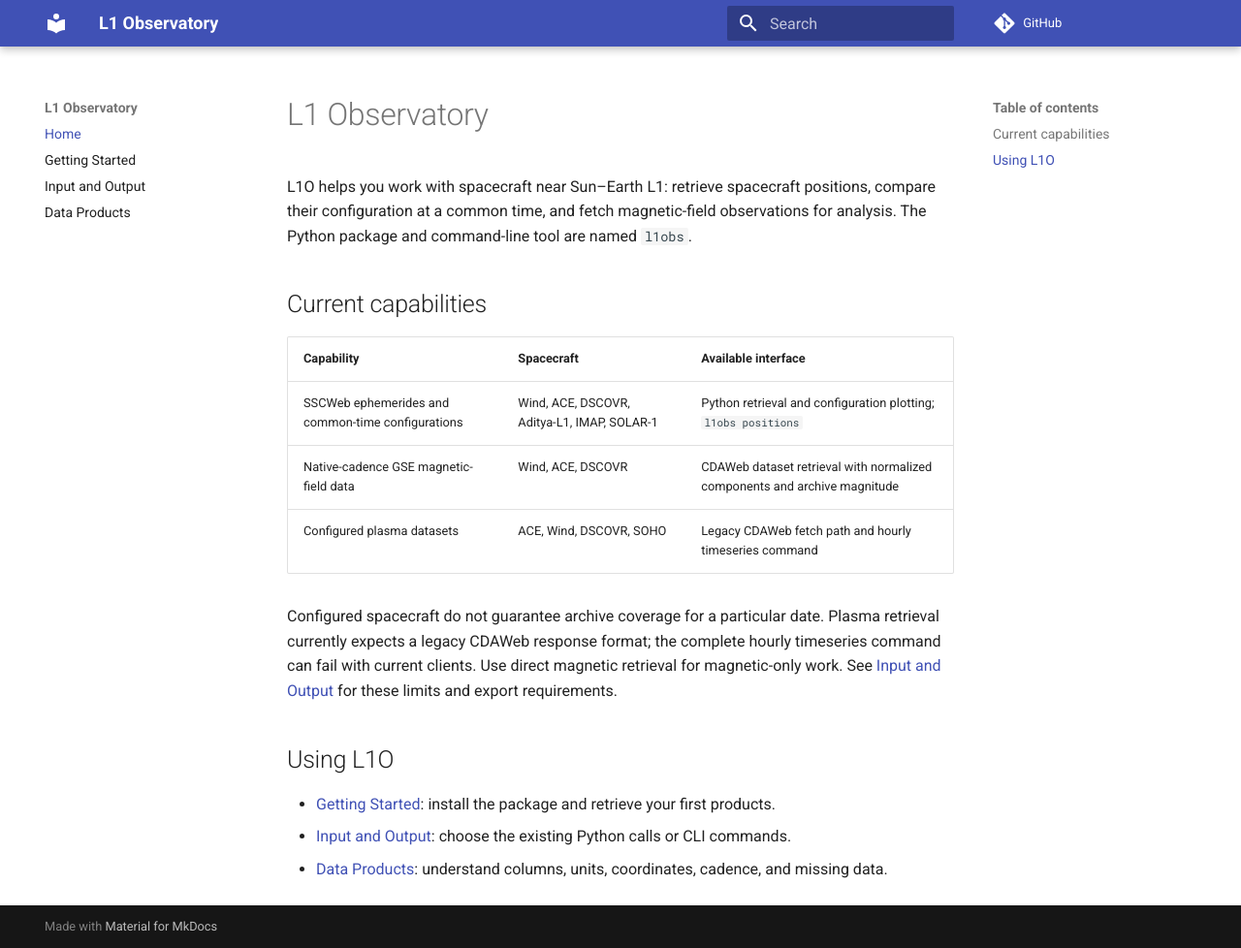
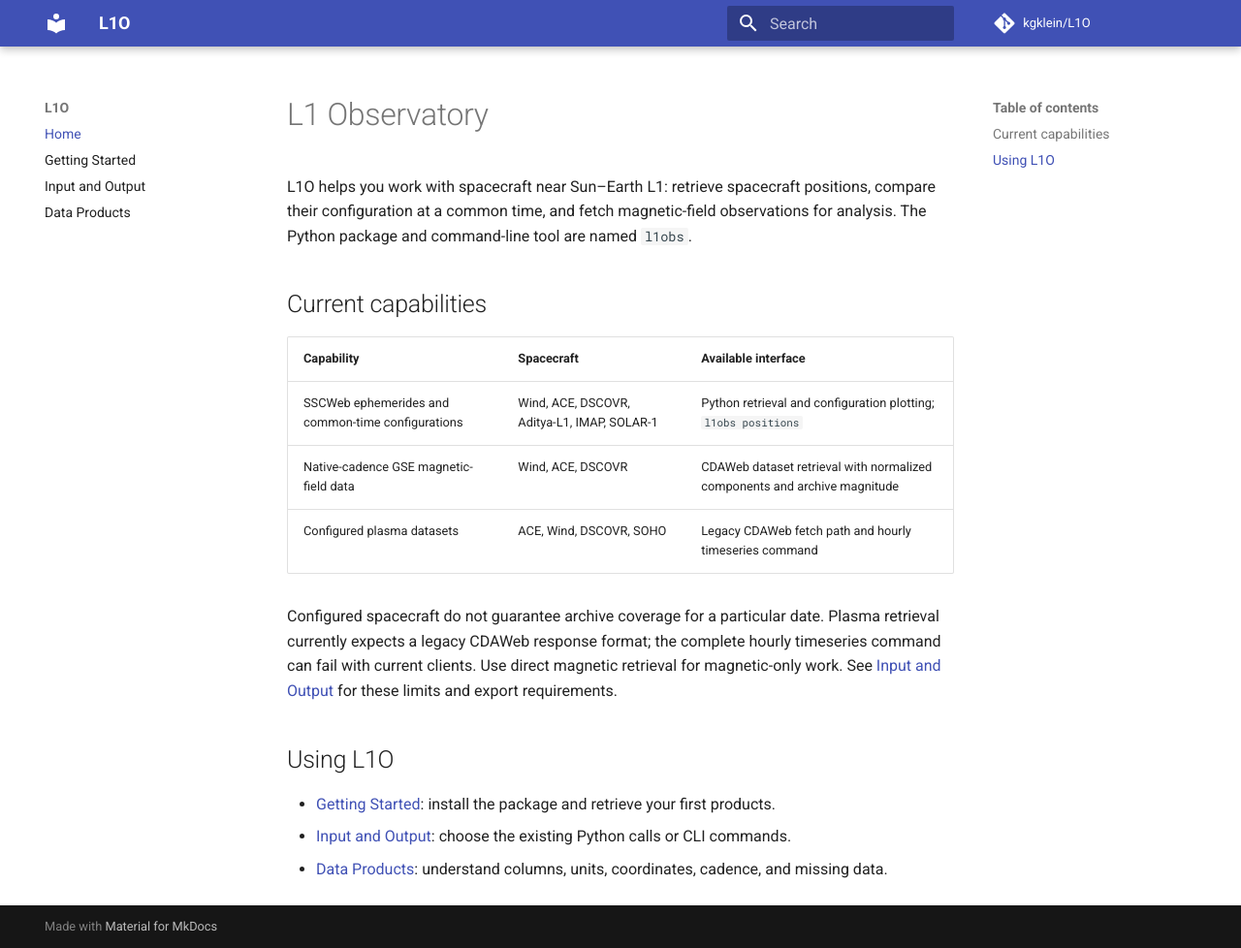
Before and after one commit to kgklein/L1O, an MkDocs documentation site: the page built from docs/index.md, in a window 1280 px wide and 978 px high. Shown: the whole window at 97% size. Built offline with MkDocs 1.6.1 and Material for MkDocs 9.7.7, drawn with Linux system fonts in a browser that asks for light colours; comment, search, counter and statistics services are not loaded.

Commit message:
deploy documentaiton

```diff
--- a/mkdocs.yml
+++ b/mkdocs.yml
@@ -1,5 +1,7 @@
-site_name: L1 Observatory
+site_name: L1O
+site_url: https://kgklein.github.io/L1O/
 repo_url: https://github.com/kgklein/L1O
+repo_name: kgklein/L1O
 
 theme:
   name: material
```
Also changed, not shown: 1 other file.
